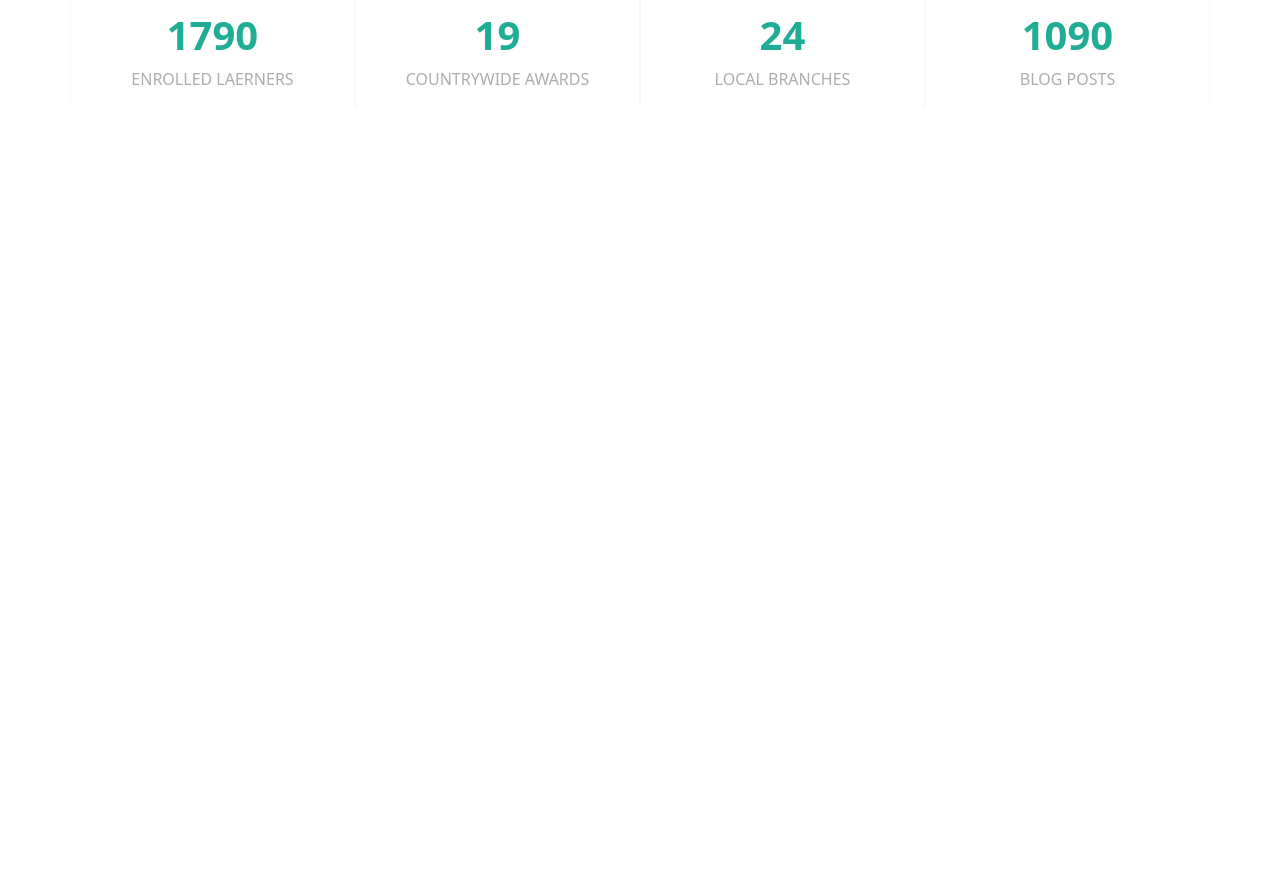
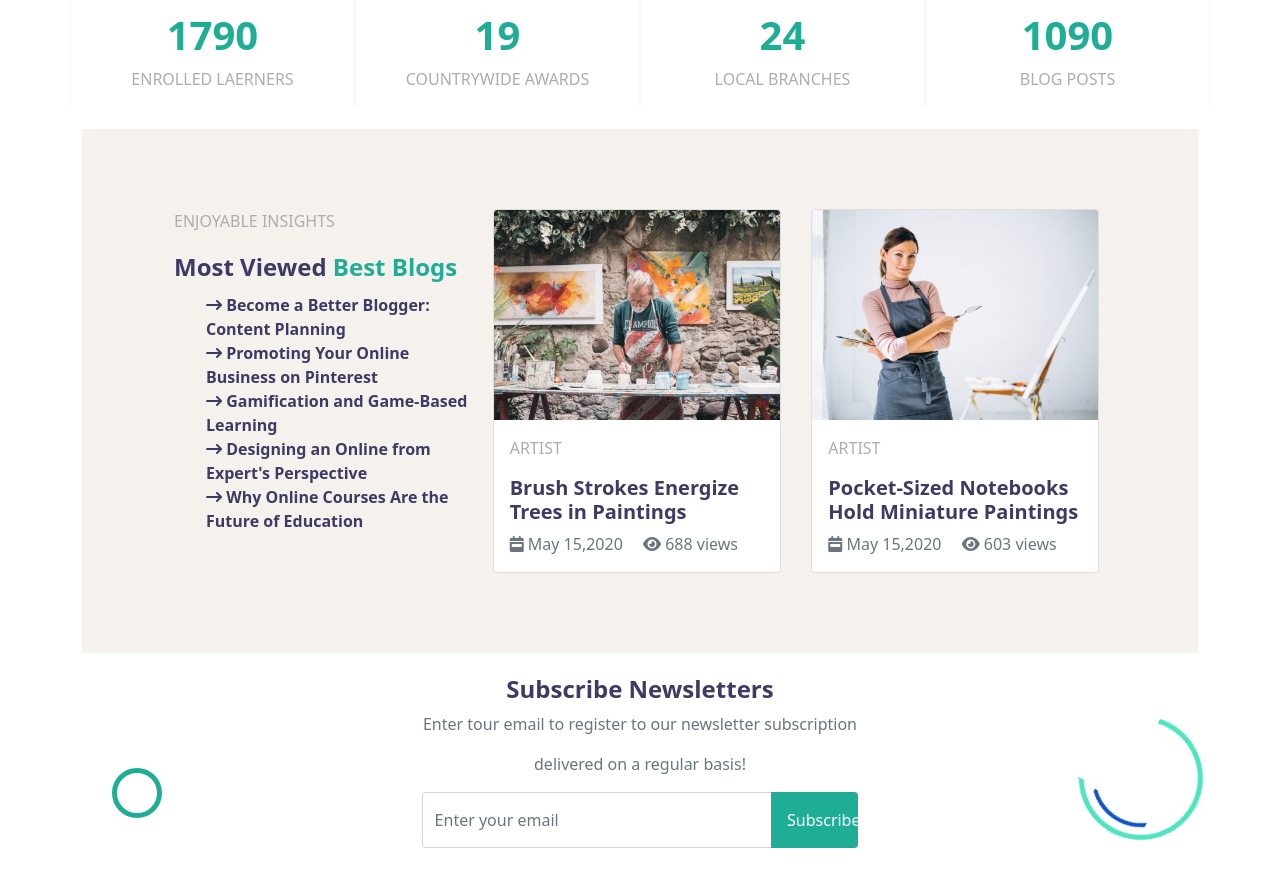
Before and after one commit to Greta-Calamari/proj-html-vuejs, a Vue app: page / in a window 1280 px wide. Shown: the part 6400-7286 px from the top of the page. Before the commit the page ends 6507 px from the top, so only its background shows below. Built offline with nearby package versions, Linux system fonts and the light colour scheme.

Commit message:
4 th section done

```diff
--- a/src/components/AppSection4.vue
+++ b/src/components/AppSection4.vue
@@ -1,6 +1,6 @@
 <template>
     <div class="container mt-0">
-        <div class="row ">
+        <div class="row">
             <div class="col-3 text-center bord mt-5">
                 <h3 class="tit-">Succesfully</h3>
                 <h3 class="tit-">trained</h3>
@@ -31,12 +31,111 @@
             </div>
 
         </div>
+    <div class="container sub-sec">
+        <div class="row pad">
+            <div class="col-4">
+                <p class="lh-base" >ENJOYABLE INSIGHTS</p>
+                <h4 class="tit- lh-base">Most Viewed <span class="tit-gr">Best Blogs</span> </h4>
+                <ul>
+                    <li>
+                        <i class="fa-solid fa-arrow-right-long tit-"></i>
+                        <span class="tit-"> Become a Better Blogger: Content Planning</span>
+
+                    </li>
+                    <li>
+                        <i class="fa-solid fa-arrow-right-long tit-"></i>
+                        <span class="tit-"> Promoting Your Online Business on Pinterest</span>
+                    </li>
+                    <li>
+                        <i class="fa-solid fa-arrow-right-long tit-"></i>
+                        <span class="tit-"> Gamification and Game-Based Learning</span>
+                    </li>
+                    <li>
+                        <i class="fa-solid fa-arrow-right-long tit-"></i>
+                        <span class="tit-"> Designing an Online from Expert's Perspective</span>
+                    </li>
+                    <li>
+                        <i class="fa-solid fa-arrow-right-long tit-"></i>
+                        <span class="tit-"> Why Online Courses Are the Future of Education</span>
+                    </li>
+
+                </ul>
+
+            </div>
+            <div class="col-4 ">
+                <div class="card" style="width: 18rem;">
+                    <img src="../assets/images/artist-blog-03-480x352.jpeg" class="card-img-top" alt="...">
+                    <div class="card-body">
+                        <p class="card-text">ARTIST</p>
+                        <h5 class="card-title tit-">Brush Strokes Energize Trees in Paintings</h5>
+                        <span class="card-text text-muted">
+                            <i class="fa-solid fa-calendar-week"></i>
+                            May 15,2020
+                        </span>
+
+                        <span class="card-text px-3 text-muted">
+                            <i class="fa-solid fa-eye"></i>
+                            688 views
+
+                        </span>
+
+
+                    </div>
+                </div>
+
+            </div>
+
+            <div class="col-4 ">
+                <div class="card" style="width: 18rem;">
+                    <img src="../assets/images/artist-blog-01-480x352.jpg" class="card-img-top" alt="...">
+                    <div class="card-body">
+                        <p class="card-text">ARTIST</p>
+                        <h5 class="card-title tit-">Pocket-Sized Notebooks Hold Miniature Paintings</h5>
+                        <span class="card-text text-muted">
+                            <i class="fa-solid fa-calendar-week"></i>
+                            May 15,2020
+                        </span>
+
+                        <span class="card-text px-3 text-muted">
+                            <i class="fa-solid fa-eye"></i>
+                            603 views
+
+                        </span>
+
+
+                    </div>
+                </div>
+
+            </div>
+
+
+
+        </div>
+
+
+    </div>
+
+
+    <div class="container text-center">
+        <h4 class="tit-"> Subscribe <span class="tis-gr"> Newsletters</span> </h4>
+        <p class="text-muted">Enter tour email to register to our newsletter subscription </p>
+        <p class="text-muted">delivered on a regular basis!</p>
+
+        <div class="input-group">
+            <input type="text" class="form-control" placeholder="Enter your email" aria-label="Recipient's username" aria-describedby="button-addon2">
+            <button class="btn" type="button" id="button-addon2">Subscribe</button>
+        </div>
+
+        <div class="circle c11"></div>
+        <img src="../assets/images/maxcoach-shape-02.png" class="c22" alt="">
+
+    </div>
+
+    </div>
 
 
 
 
-
-    </div>
 </template>
 
 <script>
@@ -55,10 +154,57 @@ export default {
 }
 .tit-{
     color: $violet;
+    font-weight: 700;
 }
 .tit-g{
     color: $green;
     font-weight: 700;
 
 }
+
+.sub-sec{
+    background-color: $pink;
+}
+
+.tit-gr{
+    color: $green;
+
+}
+
+.pad{
+    padding: 80px;
+}
+
+.btn{
+    width: 20% !important;
+
+}
+
+.input-group{
+    width: 40% !important;
+    height: 20% !important;
+    margin: 0 auto !important;
+}
+.circle{
+    width: 50px;
+    height: 50px;
+    border-radius: 50%;
+    border: 5px solid $green;
+}
+
+
+.c11{
+    position: relative;
+    bottom: 80px;
+    right: 200px;
+
+}
+
+.c22{
+    position: relative;
+    bottom: 180px;
+    left: 500px;
+
+}
+
 </style>
--- a/src/styles/vars.scss
+++ b/src/styles/vars.scss
@@ -5,7 +5,7 @@ $gray:#aeadae;
 $green:#1fad96;
 $brown:#504442;
 $red:#cb1917;
-$pink:#ad6f5b;
+$pink:#f5f1ed;
 $acqua:#5df0c8;
 $yellow:#ffbe6b;
 $blue:#4473ee;
```
